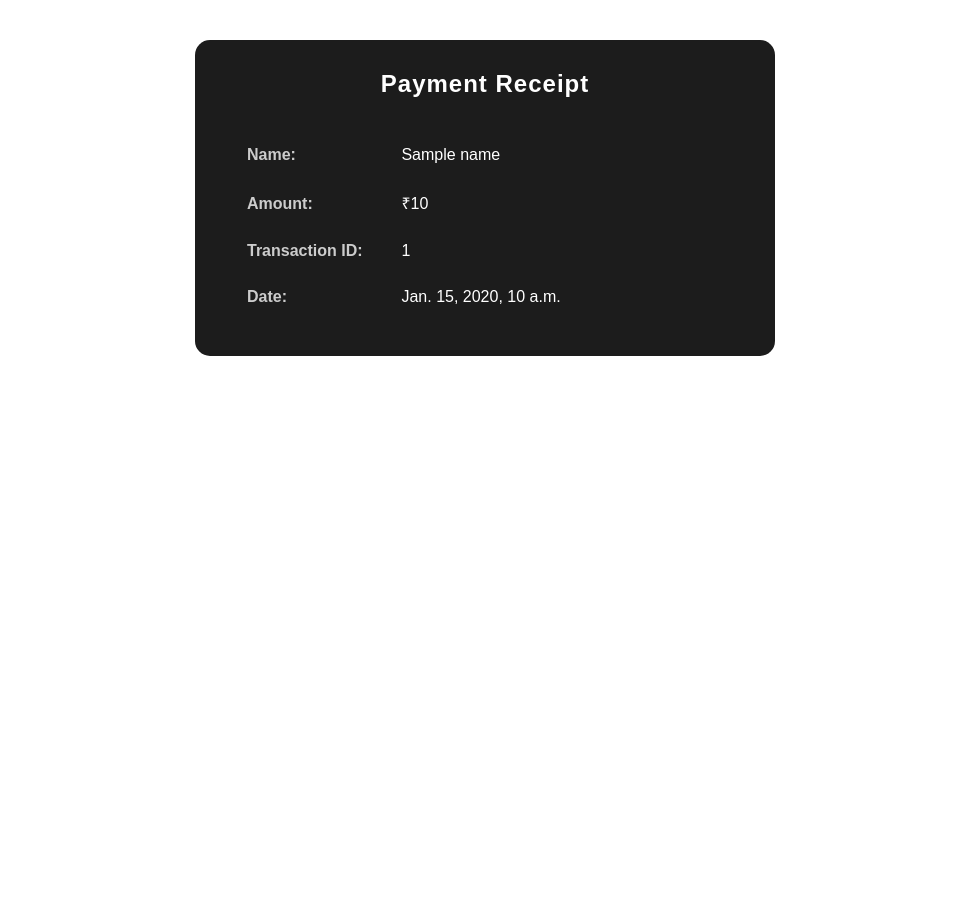
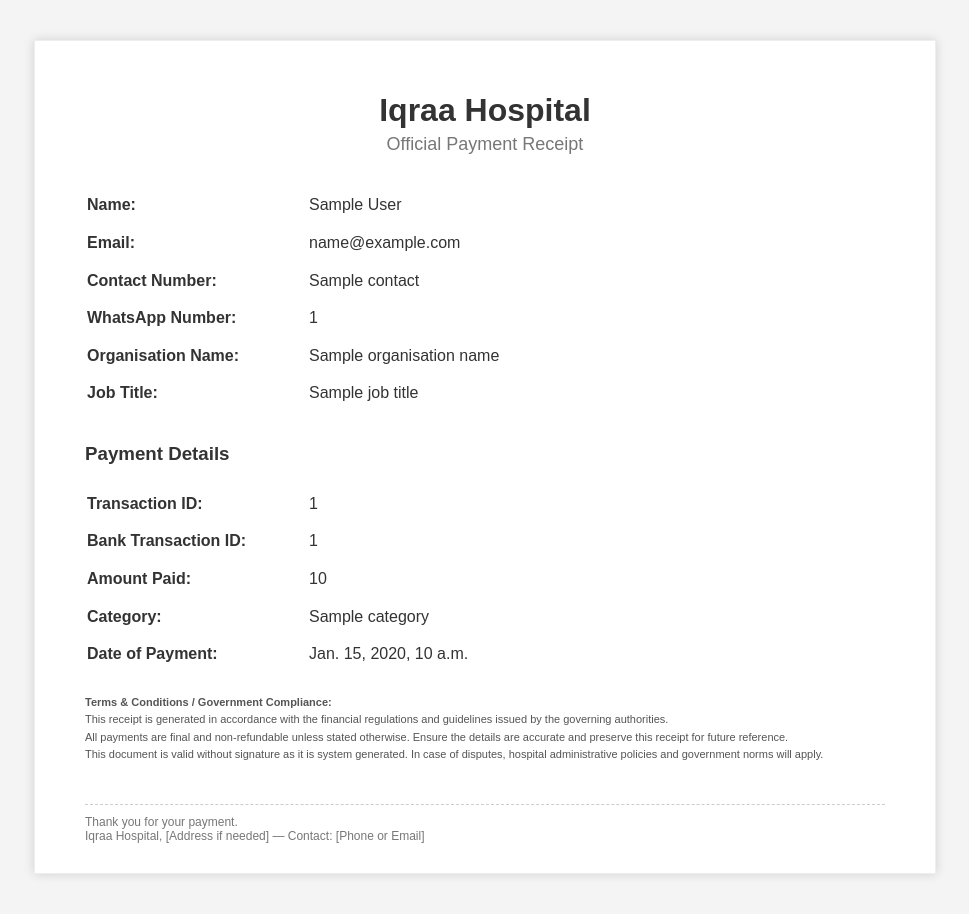
Before and after one commit to iqraait/labverse, a Django app: template myapp/templates/myapp/pdf_template.html in a window 1280 px wide. Shown: the whole page, without its empty margins (155-1124 px from the left). Before the commit the page ends 356 px from the top, so only its background shows below. Run offline with Django 5.2, Linux system fonts and the light colour scheme; the template is opened without the code that fills it: most values are stand-ins (such as "Sample title", 1, 10 or a date in 2020).

Commit message:
Your message here, e.g. 'Updated settings for deployment 8'

```diff
--- a/myapp/models.py
+++ b/myapp/models.py
@@ -54,7 +54,7 @@ class Payment(models.Model):
 
     whatsapp_number = models.CharField(max_length=10,blank=True)
 
-    additional_comments = models.CharField(blank=True,default="none comment",max_length=500)
+    additional_comments = models.CharField(blank=True,default=" ",max_length=500)
 
     about_us = models.CharField(max_length=30,choices=CATEGORY_CHOICES_ABOUT_US)
 
@@ -64,7 +64,7 @@ class Payment(models.Model):
 
     def save(self, *args, **kwargs):
         if self.category == 'student':
-            self.amount = 1
+            self.amount = 300
         elif self.category == 'professional':
-            self.amount = 2
+            self.amount = 400
         super().save(*args, **kwargs)
--- a/myapp/templates/myapp/pdf_template.html
+++ b/myapp/templates/myapp/pdf_template.html
@@ -1,66 +1,111 @@
 <!DOCTYPE html>
 <html>
 <head>
-  <meta charset="utf-8">
-  <title>Payment Receipt</title>
+  <meta charset="UTF-8">
+  <title>Official Payment Invoice</title>
   <style>
     body {
-      /* background-color: #000; */
-      color: #fff;
-      font-family: 'Poppins', sans-serif;
+      font-family: 'Arial', sans-serif;
+      margin: 0;
       padding: 40px;
-      margin: 0;
+      background: #f4f4f4;
+      color: #333;
     }
-
-    .receipt-container {
-      background-color: #1c1c1c;
-      border-radius: 15px;
-      max-width: 500px;
-      margin: 0 auto;
-      padding: 30px 40px;
-      /* box-shadow: 0 0 25px rgba(255, 255, 255, 0.05); */
+    .invoice-box {
+      max-width: 800px;
+      margin: auto;
+      background: #fff;
+      padding: 30px 50px;
+      border: 1px solid #eee;
+      box-shadow: 0 0 10px rgba(0, 0, 0, 0.15);
     }
-
-    .receipt-header {
+    h1, h2 {
       text-align: center;
-      /* border-bottom: 1px solid #444; */
-      padding-bottom: 15px;
-      margin-bottom: 25px;
+      margin-bottom: 0;
     }
-
-    .receipt-header h2 {
-      margin: 0;
-      font-size: 24px;
-      letter-spacing: 1px;
-      color: #ffffff;
+    h2 {
+      font-weight: normal;
+      font-size: 18px;
+      color: #777;
+      margin-top: 5px;
     }
-
-    .receipt-details p {
-      font-size: 16px;
-      margin: 12px 0;
-      padding: 8px 12px;
-      /* background-color: #2a2a2a; */
-      /* border-left: 4px solid #6a11cb; */
-      border-radius: 6px;
+    .section {
+      margin-top: 30px;
     }
-
-    .receipt-details strong {
-      color: #ccc;
-      display: inline-block;
-      width: 150px;
+    .section table {
+      width: 100%;
+      line-height: 1.6;
+    }
+    .section td {
+      padding: 5px 0;
+    }
+    .label {
+      font-weight: bold;
+      width: 220px;
+    }
+    .footer {
+      margin-top: 40px;
+      font-size: 12px;
+      color: #777;
+      border-top: 1px dashed #ccc;
+      padding-top: 10px;
+    }
+    .legal {
+      font-size: 11px;
+      margin-top: 20px;
+      color: #555;
+      line-height: 1.6;
+    }
+    .logo {
+      text-align: center;
+      margin-bottom: 20px;
+    }
+    .logo img {
+      max-height: 80px;
     }
   </style>
 </head>
 <body>
-  <div class="receipt-container">
-    <div class="receipt-header">
-      <h2>Payment Receipt</h2>
+  <div class="invoice-box">
+    <div class="logo">
+      <!-- Optional logo -->
+      <!-- <img src="{{ logo_url }}" alt="Organization Logo"> -->
     </div>
-    <div class="receipt-details">
-      <p><strong>Name:</strong> {{ name }}</p>
-      <p><strong>Amount:</strong> ₹{{ amount }}</p>
-      <p><strong>Transaction ID:</strong> {{ transaction_id }}</p>
-      <p><strong>Date:</strong> {{ date }}</p>
+    <h1>Iqraa Hospital</h1>
+    <h2>Official Payment Receipt</h2>
+
+    <div class="section">
+      <table>
+        <tr><td class="label">Name:</td><td>{{ full_name }}</td></tr>
+        <tr><td class="label">Email:</td><td>{{ email }}</td></tr>
+        <tr><td class="label">Contact Number:</td><td>{{ contact }}</td></tr>
+        <tr><td class="label">WhatsApp Number:</td><td>{{ whatsapp_number }}</td></tr>
+        <tr><td class="label">Organisation Name:</td><td>{{ organisation_name }}</td></tr>
+        <tr><td class="label">Job Title:</td><td>{{ job_title }}</td></tr>
+      </table>
+    </div>
+
+    <div class="section">
+      <h3>Payment Details</h3>
+      <table>
+        <tr><td class="label">Transaction ID:</td><td>{{ transcation_id }}</td></tr>
+        <tr><td class="label">Bank Transaction ID:</td><td>{{ bank_transaction_id }}</td></tr>
+        <tr><td class="label">Amount Paid:</td><td>{{ amount }}</td></tr>
+        <tr><td class="label">Category:</td><td>{{ category }}</td></tr>
+        <tr><td class="label">Date of Payment:</td><td>{{ created_at }}</td></tr>
+      </table>
+    </div>
+
+    <div class="legal">
+      <strong>Terms & Conditions / Government Compliance:</strong><br>
+      This receipt is generated in accordance with the financial regulations and guidelines issued by the governing authorities. <br>
+      All payments are final and non-refundable unless stated otherwise. Ensure the details are accurate and preserve this receipt for future reference. <br>
+      This document is valid without signature as it is system generated. In case of disputes, hospital administrative policies and government norms will apply.
+    </div>
+
+    <div class="footer">
+      Thank you for your payment.<br>
+      Iqraa Hospital, [Address if needed] — Contact: [Phone or Email]<br>
     </div>
   </div>
 </body>
--- a/myapp/urls.py
+++ b/myapp/urls.py
@@ -9,7 +9,8 @@ urlpatterns = [
     path('success/', payment_success, name='payment-success'),
     path('failure/', payment_failure, name='payment-failure'),
     path('download-receipt/', download_payment_pdf, name='download-receipt'),
-    path('admin-payments-abc123secreturl/', payment_list_view, name='admin-payments'),
+    path('adminpaymentsabc123secreturl/', payment_list_view, name='admin-payments'),
     path('export-payments-csv/', download_payments_csv, name='export-payments-csv'),
 
+
 ]
```
Also changed, not shown: myapp/templates/myapp/first_page.html (+40 -0 lines), myapp/templates/myapp/payment_list.html (+20 -25 lines), myapp/views.py (+16 -8 lines), mysite/settings.py (+11 -3 lines), db.sqlite3, myapp/migrations/0008_alter_payment_additional_comments.py (added).
